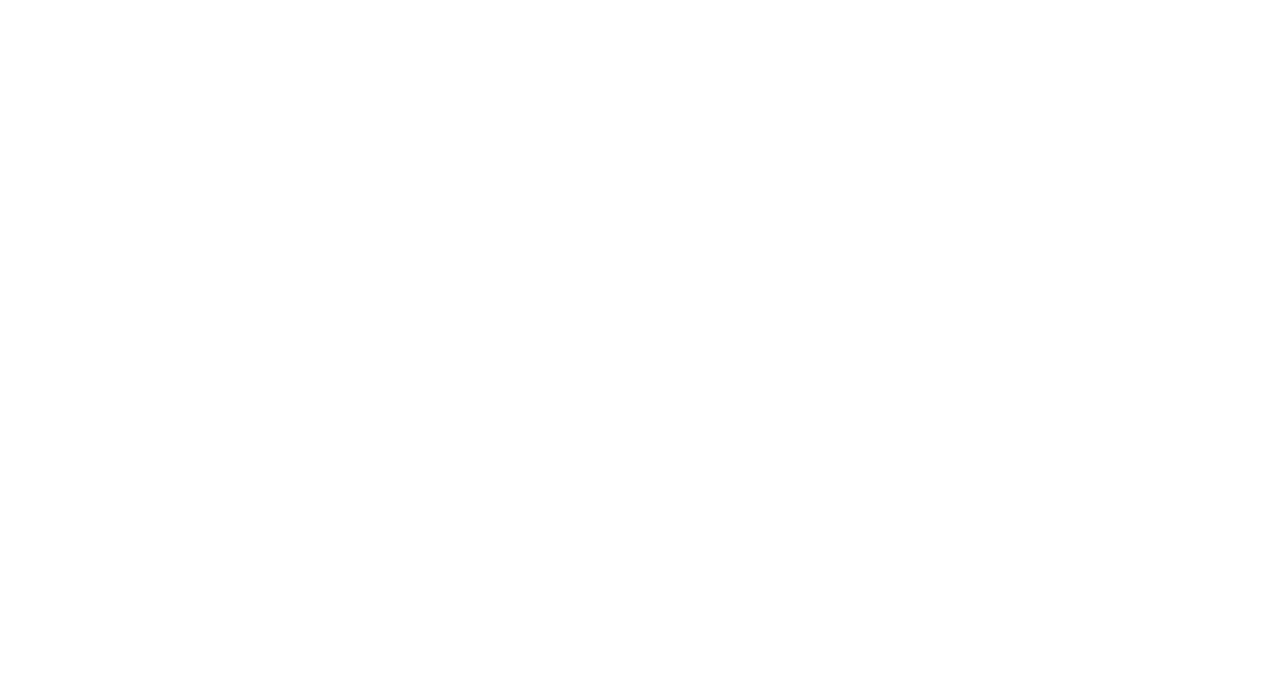
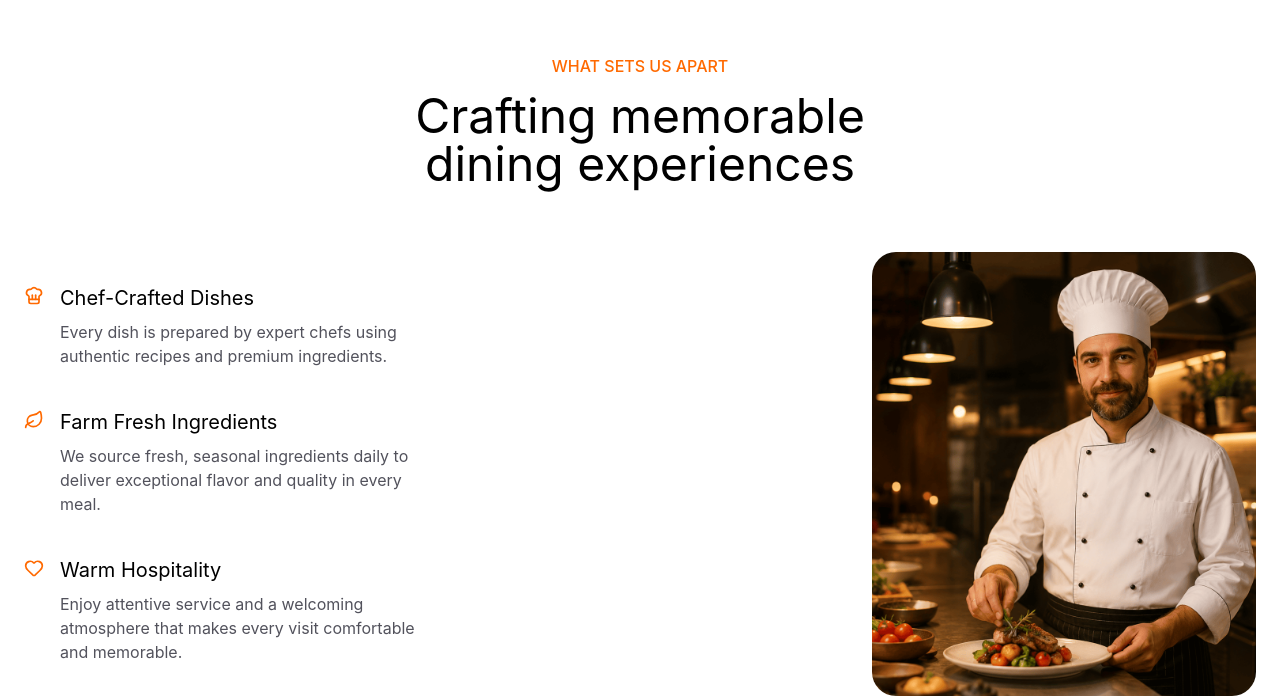
Before and after one commit to an-vila/restro-frontend, a React (Vite) app: page / in a window 1280 px wide. Shown: the part 2649-3345 px from the top of the page. Before the commit the page ends 2527 px from the top, so only its background shows below. Built offline with nearby package versions, Linux system fonts and the light colour scheme.

Commit message:
New: Features section added

```diff
--- a/src/App.jsx
+++ b/src/App.jsx
@@ -1,5 +1,6 @@
 import About from "./components/About"
 import Dishes from "./components/Dishes"
+import Features from "./components/Features"
 import Hero from "./components/Hero"
 import Navbar from  "./components/Navbar"
 import Stats from "./components/Stats"
@@ -12,6 +13,7 @@
       <About />
       <Stats />
       <Dishes />
+      <Features />
     </>
   )
 }
--- /dev/null
+++ b/src/components/Features.jsx
@@ -0,0 +1,58 @@
+import { ChefHat, Heart, Leaf } from "lucide-react";
+import Animated from "./Animated";
+import { featuresData } from "../data/data";
+
+const iconMap = {
+  ChefHat,
+  Leaf,
+  Heart
+}
+
+const Features = () => {
+  return (
+    <section id="features" className="px-6 mt-44">
+      <div className="text-center mb-16">
+        <Animated delay={0.2}>
+          <p className="text-orange-500 font-medium uppercase mb-3.5">
+            What Sets Us Apart
+          </p>
+        </Animated>
+        <Animated delay={0.2}>
+          <h2 className="text-4xl md:text-5xl max-w-lg mx-auto text-balance">
+            Crafting memorable dining experiences
+          </h2>
+        </Animated>
+      </div>
+
+      <div className="flex flex-col md:flex-row items-center justify-between gap-14 max-w-7xl mx-auto">
+        <div className="space-y-10 max-w-md">
+          {featuresData.map((item, index) => {
+            const IconComponent = iconMap[item.icon]
+            return (
+              <Animated key={index} y={150} delay={index * 0.15}
+                className="flex items-start gap-4 text-left">
+                {IconComponent && (
+                  <IconComponent className="text-orange-500 size-5 shrink-0 mt-0.5" />
+                )}
+                <div>
+                  <h3 className="text-xl mb-2">{item.title}</h3>
+                  <p className="text-zinc-600 max-w-sm">{item.description}</p>
+                </div>
+              </Animated>
+            )
+          })}
+        </div>
+
+        <Animated x={50} y={0}>
+          <img
+            src="/assets/chef.png"
+            alt="Chef"
+            className="w-full max-w-sm h-111 object-cover rounded-3xl"
+          />
+        </Animated>
+      </div>
+    </section>
+  );
+};
+
+export default Features;
```
